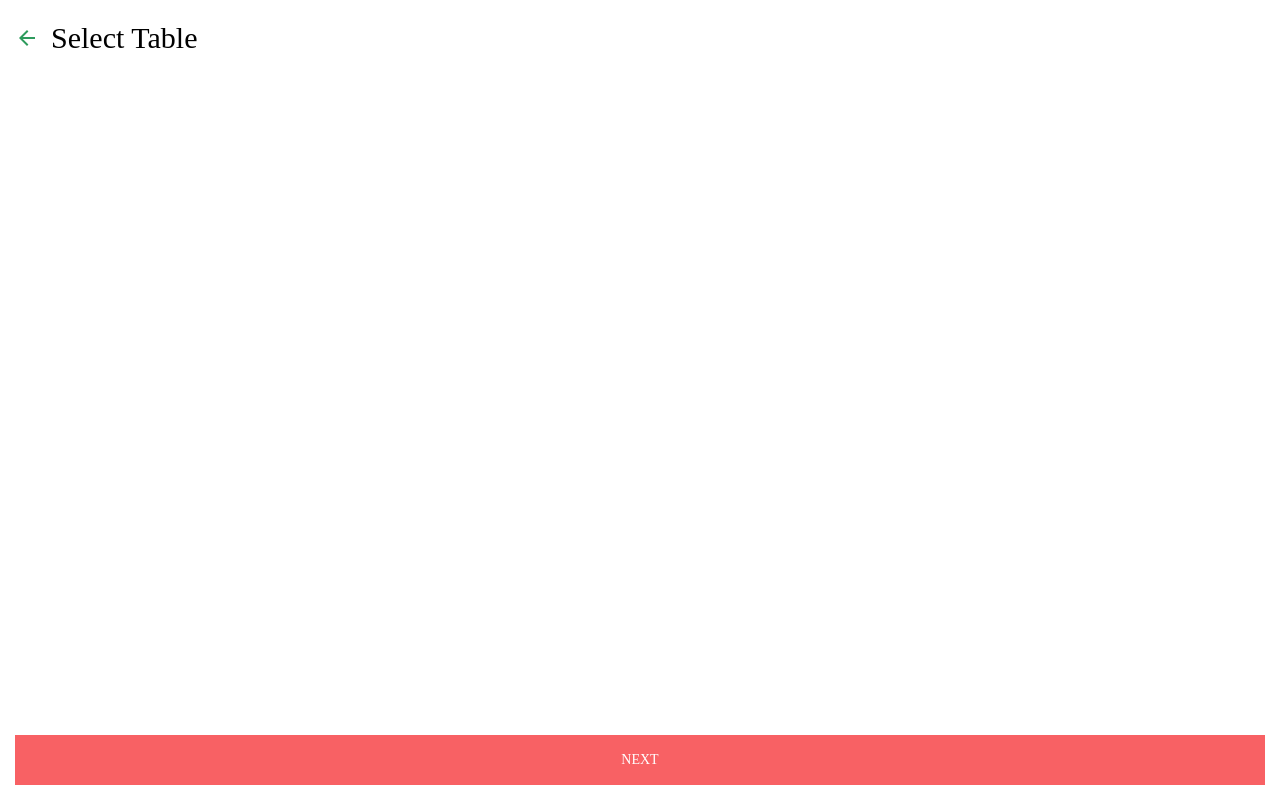
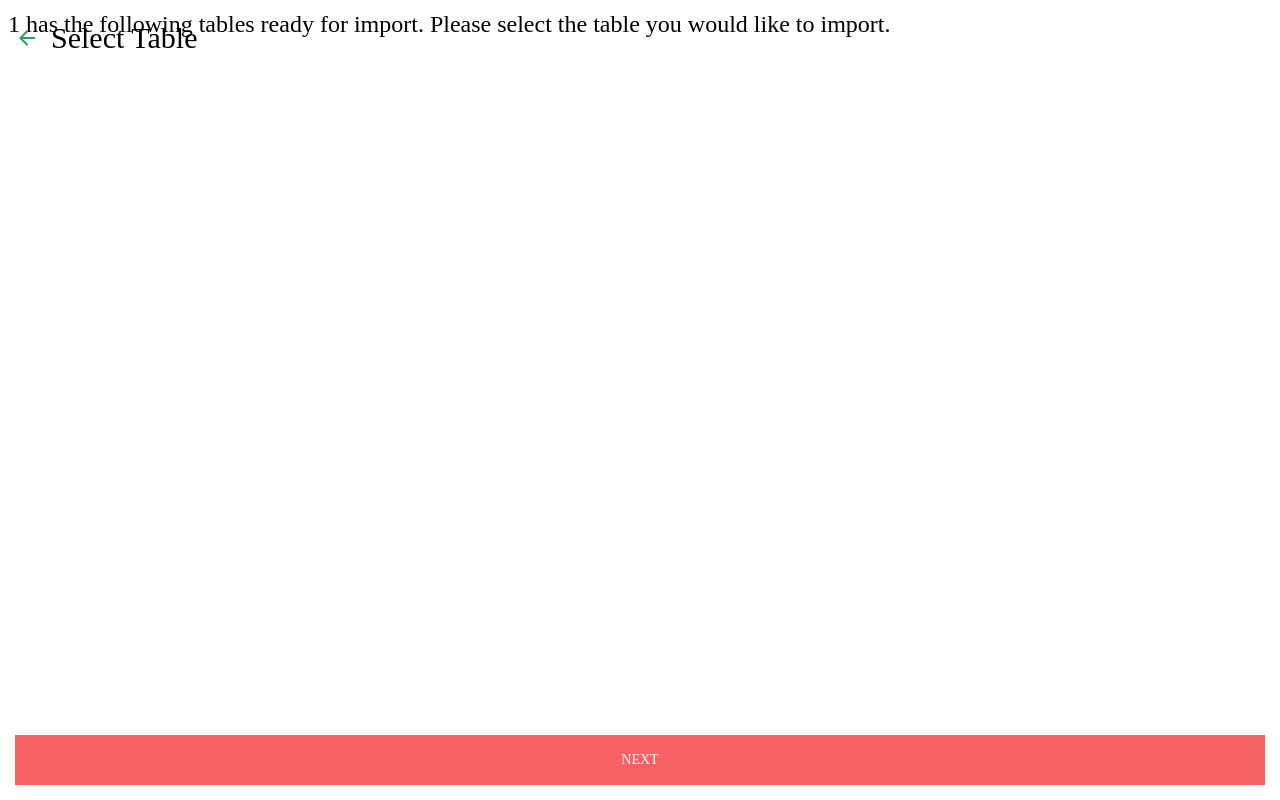
Before and after one commit to nish17/ad-sources, a React (Create React App) app: page /select-table/1 in a window 1280 px wide. Built offline with nearby package versions, Linux system fonts and the light colour scheme; no server answers.

Commit message:
make use to match to get the passed value

```diff
--- a/src/SelectTablePage.tsx
+++ b/src/SelectTablePage.tsx
@@ -6,8 +6,15 @@ import {
   FixedBottomPominentButton,
   TopbarBackButton
 } from "./layout-components";
-import { HistoryProp } from './types';
-const SelectTablePage: React.FC<HistoryProp> = ({ history }) => {
+// import { HistoryProp } from './types';
+
+import { History } from 'history';
+
+interface Props {
+  history: History,
+  match: any
+}
+const SelectTablePage: React.FC<Props> = ({ history, match }) => {
 
   const topbarLeftButton: TopbarBackButton = {
     type: "back",
@@ -15,6 +22,7 @@ const SelectTablePage: React.FC<HistoryProp> = ({ history }) => {
   };
 
   const NextBtnHandler = () => {
+    console.log(match);
     // setIsClicked(prevstate => !prevstate);
 
   }
@@ -23,7 +31,8 @@ const SelectTablePage: React.FC<HistoryProp> = ({ history }) => {
     <PageContainer>
       <FixedTopBar title="Select Table" leftButton={topbarLeftButton} />
       <Typography variant="h5">
-
+        {match.params.sourceName.split('-').join(' ')} has the following tables ready for import.
+        Please select the table you would like to import.
         </Typography>
       <FixedBottomPominentButton
         title="Next"
```
